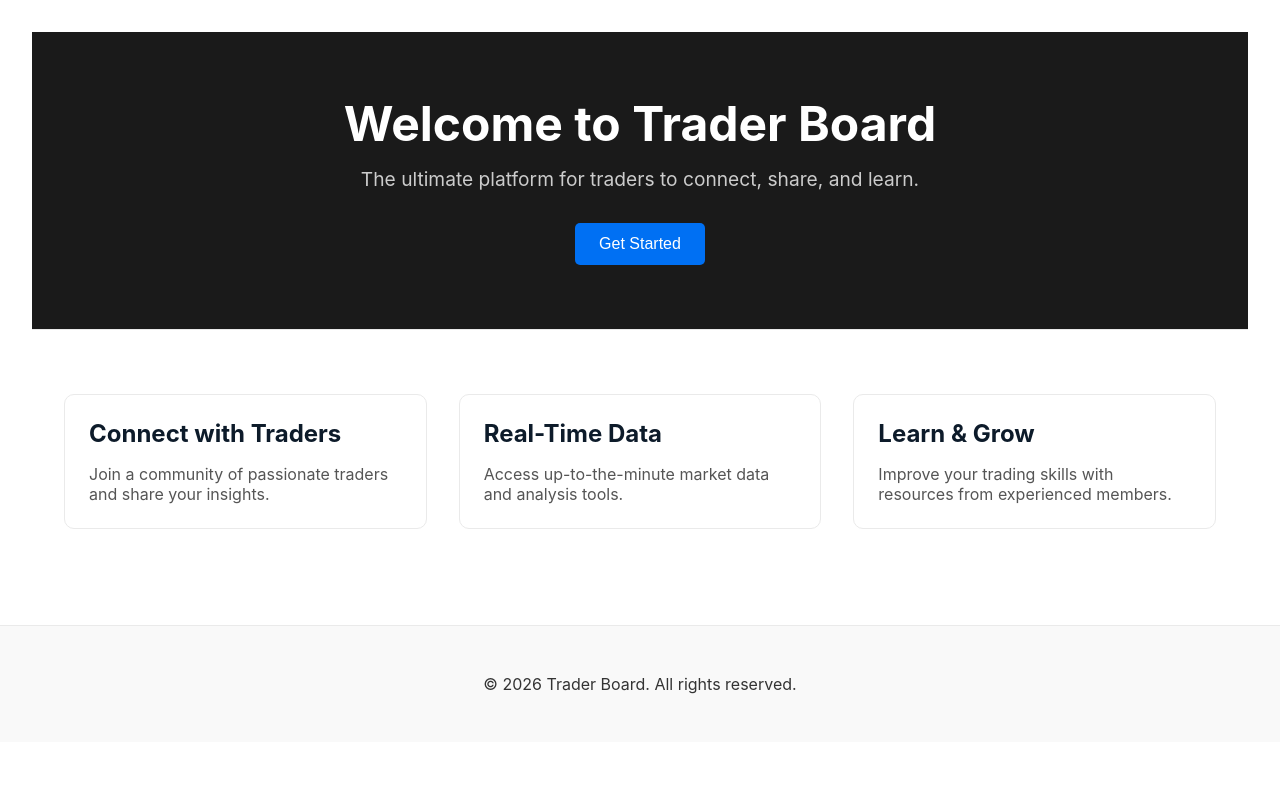
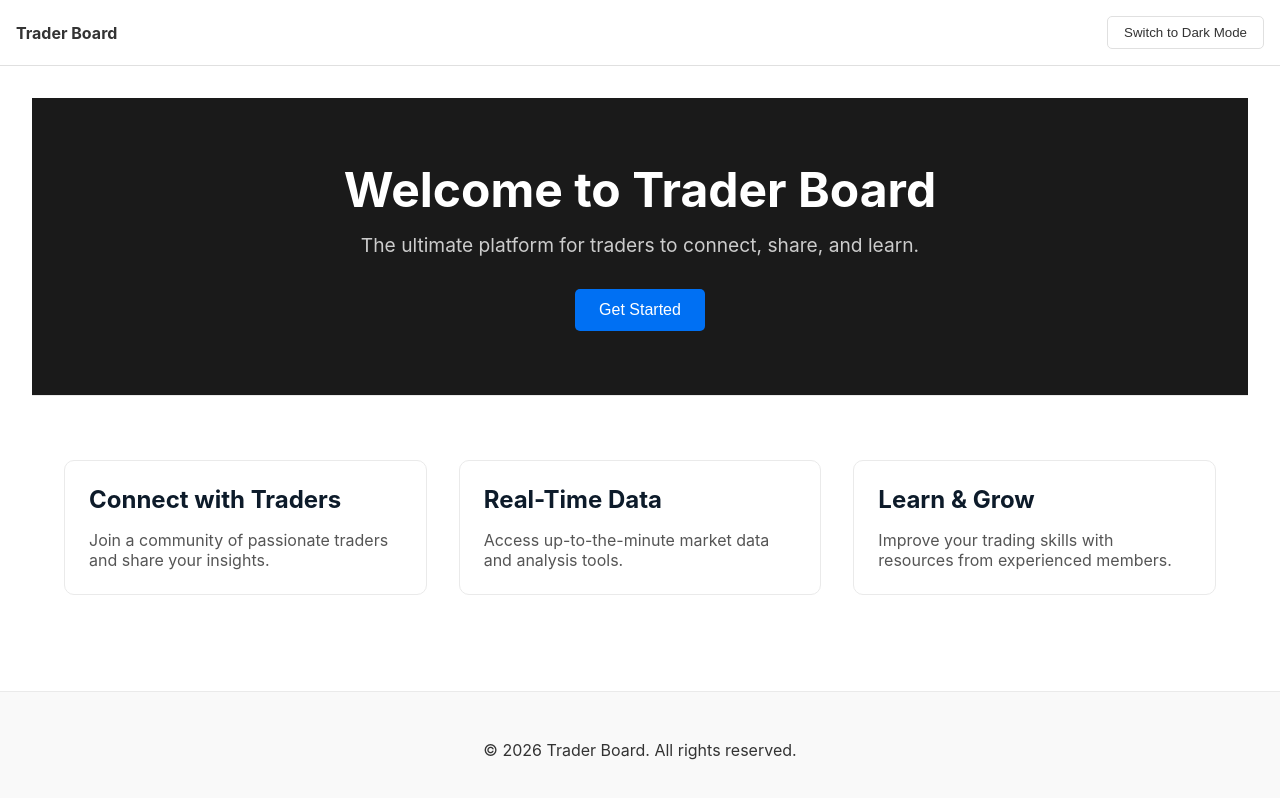
Before and after one commit to xenirio/trader-board, a Next.js app: page / in a window 1280 px wide. Shown: the top 798 px of the page. Built offline with nearby package versions, Linux system fonts and the light colour scheme.

Commit message:
feat: add Header to HomePage

```diff
--- a/app/page.js
+++ b/app/page.js
@@ -1,11 +1,13 @@
 import HeroSection from './components/HeroSection/HeroSection';
 import FeatureCard from './components/FeatureCard/FeatureCard';
 import Footer from './components/Footer/Footer';
+import Header from './components/Header/Header';
 import styles from './page.module.css';
 
 export default function HomePage() {
   return (
     <>
+      <Header />
       <main>
         <HeroSection />
         <section className={styles.features}>
```
